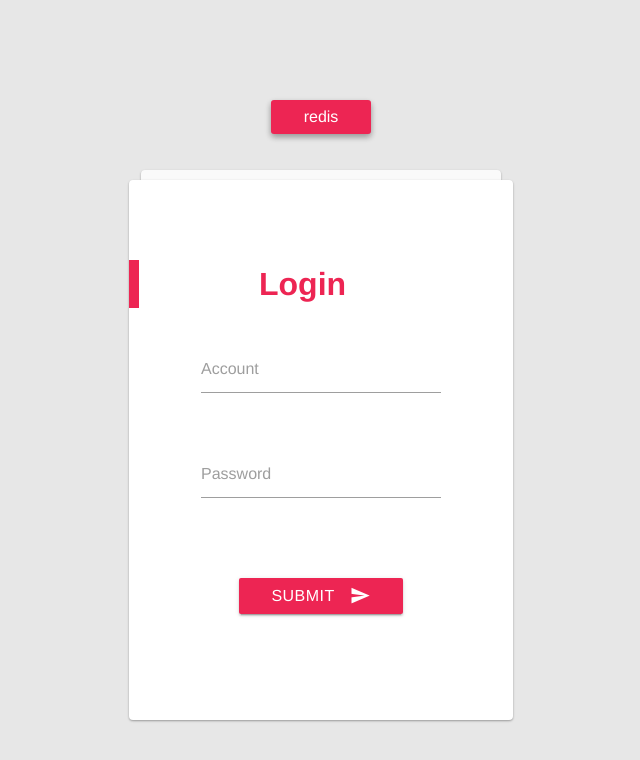
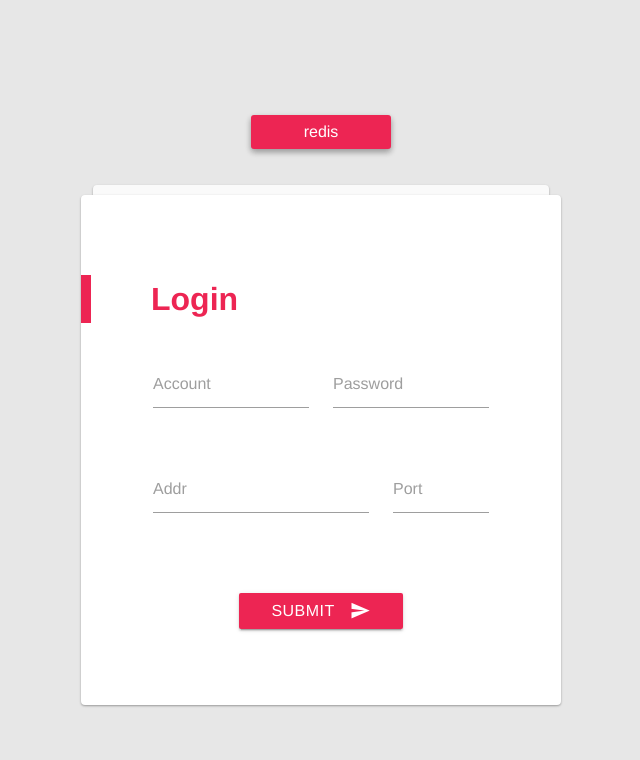
Before and after one commit to tcstory/redis-gui, a website: page public/index.html in a window 1280 px wide. Shown: the whole page, without its empty margins (319-959 px from the left). Drawn offline with Linux system fonts and the light colour scheme.

Commit message:
修改登录界面.

```diff
--- a/public/css/index.scss
+++ b/public/css/index.scss
@@ -33,8 +33,8 @@
 }
 
 .login-box__card {
-    width: 24em;
-    height: 33.75em;
+    width: em(480);
+    height: em(510);
     margin: 0 auto;
     background: #ffffff;
     border-radius: 0.25em;
@@ -50,13 +50,13 @@
     background: #ed2553;
     border-radius: em(3);
     color: #ffffff;
-    width: em(100);
+    width: em(140);
     height: em(34);
     line-height: em(34);
     box-sizing: border-box;
     position: absolute;
     top: em(-80);
-    left: calc(50% - 3.125em);
+    left: calc(50% - 4.375em);
     text-align: center;
 }
 
@@ -81,7 +81,7 @@
     font-size: em(32);
     font-weight: 600;
     margin-top: em(80, 32);
-    padding-left: em(60);
+    padding-left: em(60, 32);
 }
 
 .login-box__row {
--- a/public/index.html
+++ b/public/index.html
@@ -14,15 +14,23 @@
         <div class="login-box__card">
             <header class="login-box__header">Login</header>
             <div class="row login-box__row">
-                <div class="input-field col s12">
+                <div class="input-field col s6">
                     <input id="account" type="text">
-                    <label for="password">Account</label>
+                    <label for="account">Account</label>
+                </div>
+                <div class="input-field col s6">
+                    <input id="password" type="password">
+                    <label for="password">Password</label>
                 </div>
             </div>
             <div class="row login-box__row">
-                <div class="input-field col s12">
-                    <input id="password" type="password">
-                    <label for="password">Password</label>
+                <div class="input-field col s8">
+                    <input id="addr" type="text">
+                    <label for="addr">Addr</label>
+                </div>
+                <div class="input-field col s4">
+                    <input id="port" type="text">
+                    <label for="port">Port</label>
                 </div>
             </div>
             <div class="login-box__row login-box__row--submit">
```
Also changed, not shown: public/css/index.css.
